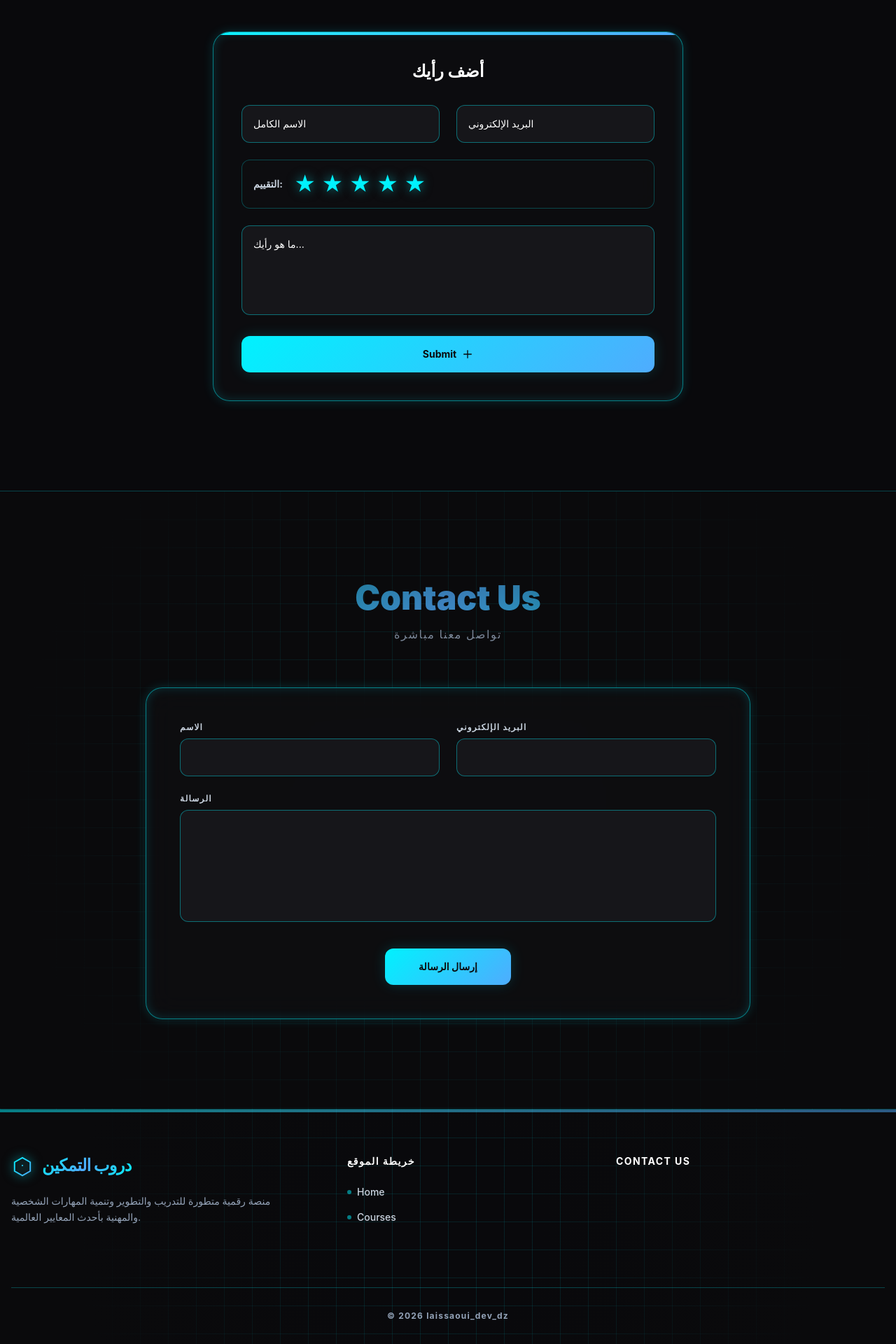
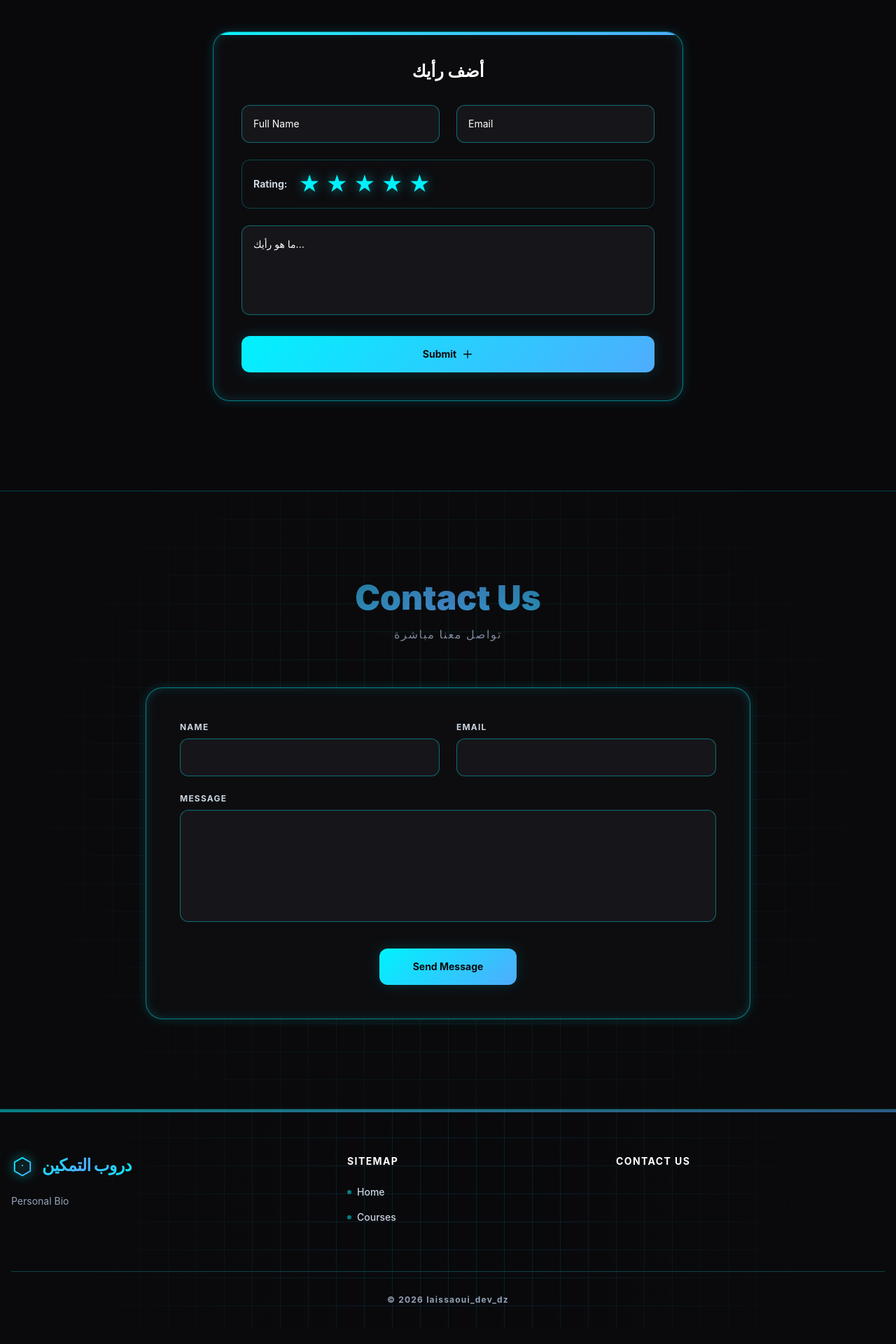
Before and after one commit to developyourself87-dev/d, a React app in the folder frontend/: page / in a window 1280 px wide. Shown: the part 1633-3553 px from the top of the page at 70% size. After the commit the page ends 3530 px from the top, so only its background shows below. Built offline with nearby package versions, Linux system fonts and the light colour scheme; no server answers; the database is empty; the HTML template or start-up script is replaced by a standard one.

Commit message:
Enhance translations and link footer text to trainer bio

```diff
--- a/frontend/src/components/Layout.jsx
+++ b/frontend/src/components/Layout.jsx
@@ -213,7 +213,7 @@ const Layout = () => {
                 <h3 className="text-2xl font-black gradient-text tracking-tight">{getTranslated(siteSettings, 'site_title') || 'دروب التمكين'}</h3>
               </div>
               <p className="text-sm text-text-subtle leading-relaxed mb-6 max-w-sm whitespace-pre-wrap">
-                {getTranslated(siteSettings, 'footer_text') || 'منصة رقمية متطورة للتدريب والتطوير وتنمية المهارات الشخصية والمهنية بأحدث المعايير العالمية.'}
+                {getTranslated(trainer, 'bio') || t('aboutTrainer')}
               </p>
               <div className="flex gap-4">
                 {siteSettings?.facebook_url && <a href={siteSettings.facebook_url} target="_blank" rel="noreferrer" className="w-10 h-10 rounded-xl bg-dark-surface border border-dark-border flex items-center justify-center text-text-subtle hover:text-primary hover:border-primary/50 transition-all shadow-sm"><FacebookIcon size={18} /></a>}
--- a/frontend/src/i18n.js
+++ b/frontend/src/i18n.js
@@ -7,10 +7,10 @@ const resources = {
     translation: {
       home: "الرئيسية",
       courses: "الدورات",
-      contact: "اتصل بنا",
-      aboutTrainer: "عن المدربة",
+      contact: "تواصل معنا",
+      aboutTrainer: "نبذة شخصية",
       works: "الإنجازات",
-      comments: "آراء المشاركين",
+      comments: "آراء المتدربين",
       register: "سجل الآن",
       privacyConsent: "أوافق على سياسة الخصوصية",
       submit: "إرسال",
@@ -18,7 +18,21 @@ const resources = {
       errorMsg: "حدث خطأ، يرجى المحاولة لاحقاً.",
       loading: "جاري التحميل...",
       adminDashboard: "لوحة التحكم",
-      language: "اللغة"
+      language: "اللغة",
+      experience: "الخبرات",
+      qualifications: "المؤهلات",
+      notableWorks: "إنجازات ومشاريع بارزة",
+      participantReviews: "آراء المشاركين وتجاربهم",
+      addReview: "أضف رأيك",
+      fullName: "الاسم الكامل",
+      email: "البريد الإلكتروني",
+      rating: "التقييم:",
+      contactDirectly: "تواصل معنا مباشرة",
+      name: "الاسم",
+      message: "الرسالة",
+      sendMessage: "إرسال الرسالة",
+      coursesSubtitle: "اكتشف مجموعة الدورات التدريبية المتاحة وسجل الآن للبدء في رحلتك نحو التميز.",
+      sitemap: "خريطة الموقع"
     }
   },
   en: {
@@ -26,7 +40,7 @@ const resources = {
       home: "Home",
       courses: "Courses",
       contact: "Contact Us",
-      aboutTrainer: "About Trainer",
+      aboutTrainer: "Personal Bio",
       works: "Achievements",
       comments: "Testimonials",
       register: "Register Now",
@@ -36,7 +50,21 @@ const resources = {
       errorMsg: "An error occurred, please try again.",
       loading: "Loading...",
       adminDashboard: "Dashboard",
-      language: "Language"
+      language: "Language",
+      experience: "Experience",
+      qualifications: "Qualifications",
+      notableWorks: "Notable achievements & projects",
+      participantReviews: "Participants' reviews and experiences",
+      addReview: "Add your review",
+      fullName: "Full Name",
+      email: "Email",
+      rating: "Rating:",
+      contactDirectly: "Contact us directly",
+      name: "Name",
+      message: "Message",
+      sendMessage: "Send Message",
+      coursesSubtitle: "Discover the available training courses and register now to start your journey towards excellence.",
+      sitemap: "Sitemap"
     }
   },
   fr: {
@@ -44,7 +72,7 @@ const resources = {
       home: "Accueil",
       courses: "Cours",
       contact: "Contactez-nous",
-      aboutTrainer: "À propos du Formateur",
+      aboutTrainer: "Biographie",
       works: "Réalisations",
       comments: "Témoignages",
       register: "S'inscrire",
@@ -54,7 +82,21 @@ const resources = {
       errorMsg: "Une erreur s'est produite, veuillez réessayer.",
       loading: "Chargement...",
       adminDashboard: "Tableau de bord",
-      language: "Langue"
+      language: "Langue",
+      experience: "Expériences",
+      qualifications: "Qualifications",
+      notableWorks: "Réalisations et projets notables",
+      participantReviews: "Avis et expériences des participants",
+      addReview: "Ajoutez votre avis",
+      fullName: "Nom complet",
+      email: "E-mail",
+      rating: "Évaluation :",
+      contactDirectly: "Contactez-nous directement",
+      name: "Nom",
+      message: "Message",
+      sendMessage: "Envoyer le message",
+      coursesSubtitle: "Découvrez les formations disponibles et inscrivez-vous dès maintenant pour commencer votre parcours vers l'excellence.",
+      sitemap: "Plan du site"
     }
   }
 };
--- a/frontend/src/pages/Admin/Dashboard.jsx
+++ b/frontend/src/pages/Admin/Dashboard.jsx
@@ -560,10 +560,7 @@ const Dashboard = () => {
                 <div><label className="block text-sm mb-1 font-bold">رابط فيسبوك</label><input type="text" value={siteSettings?.facebook_url || ''} onChange={e=>setSiteSettings({...siteSettings, facebook_url:e.target.value})} className="w-full border p-3 rounded bg-slate-50" dir="ltr" disabled={editingLang !== 'ar'} /></div>
                 <div><label className="block text-sm mb-1 font-bold">رابط انستقرام</label><input type="text" value={siteSettings?.instagram_url || ''} onChange={e=>setSiteSettings({...siteSettings, instagram_url:e.target.value})} className="w-full border p-3 rounded bg-slate-50" dir="ltr" disabled={editingLang !== 'ar'} /></div>
                 <div><label className="block text-sm mb-1 font-bold">رابط تيليجرام</label><input type="text" value={siteSettings?.telegram_url || ''} onChange={e=>setSiteSettings({...siteSettings, telegram_url:e.target.value})} className="w-full border p-3 rounded bg-slate-50" dir="ltr" disabled={editingLang !== 'ar'} /></div>
-                <div className="col-span-full"><label className="block text-sm mb-1 font-bold">نص التذييل (الفوتر)</label><textarea value={siteSettings?.translations?.[editingLang]?.footer_text || (editingLang === 'ar' ? siteSettings?.footer_text : '') || ''} onChange={(e) => {
-                  if (editingLang === 'ar') setSiteSettings({...siteSettings, footer_text: e.target.value});
-                  else setSiteSettings({...siteSettings, translations: {...(siteSettings.translations||{}), [editingLang]: {...(siteSettings.translations?.[editingLang]||{}), footer_text: e.target.value}}});
-                }} className="w-full border p-3 rounded bg-slate-50" rows="3"></textarea></div>
+
 
               </div>
             </div>
--- a/frontend/src/pages/Home.jsx
+++ b/frontend/src/pages/Home.jsx
@@ -297,7 +297,7 @@ const Home = () => {
             ) : (
               <form onSubmit={handleCommentSubmit} className="space-y-6">
                 <div className="grid grid-cols-1 md:grid-cols-2 gap-6">
-                  <input type="text" placeholder={t('full_name', 'الاسم الكامل')} required value={commentData.name} onChange={e => setCommentData({...commentData, name: e.target.value})} className="w-full neon-input p-4 rounded-xl text-sm" />
+                  <input type="text" placeholder={t('fullName', 'الاسم الكامل')} required value={commentData.name} onChange={e => setCommentData({...commentData, name: e.target.value})} className="w-full neon-input p-4 rounded-xl text-sm" />
                   <input type="email" placeholder={t('email', 'البريد الإلكتروني')} required value={commentData.email} onChange={e => setCommentData({...commentData, email: e.target.value})} className="w-full neon-input p-4 rounded-xl text-sm" dir="ltr" />
                 </div>
                 <div className="glass-card p-4 rounded-xl border border-dark-border flex items-center gap-4">
@@ -339,7 +339,7 @@ const Home = () => {
                     <input type="text" required value={contactData.name} onChange={e => setContactData({...contactData, name: e.target.value})} className="w-full neon-input p-4 rounded-xl text-sm" />
                   </div>
                   <div>
-                    <label className="block text-xs font-bold text-text-muted mb-2 uppercase tracking-widest">البريد الإلكتروني</label>
+                    <label className="block text-xs font-bold text-text-muted mb-2 uppercase tracking-widest">{t('email', 'البريد الإلكتروني')}</label>
                     <input type="email" required value={contactData.email} onChange={e => setContactData({...contactData, email: e.target.value})} className="w-full neon-input p-4 rounded-xl text-sm" dir="ltr" />
                   </div>
                 </div>
@@ -348,7 +348,7 @@ const Home = () => {
                   <textarea required value={contactData.message} onChange={e => setContactData({...contactData, message: e.target.value})} className="w-full neon-input p-4 rounded-xl h-40 text-sm resize-none"></textarea>
                 </div>
                 <button type="submit" disabled={contactStatus === 'loading'} className="w-full md:w-auto md:px-12 neon-btn py-4 rounded-xl text-sm font-bold mx-auto block mt-8">
-                  {contactStatus === 'loading' ? t('loading') : t('send_message', 'إرسال الرسالة')}
+                  {contactStatus === 'loading' ? t('loading') : t('sendMessage', t('sendMessage', 'إرسال الرسالة'))}
                 </button>
               </form>
             )}
```
